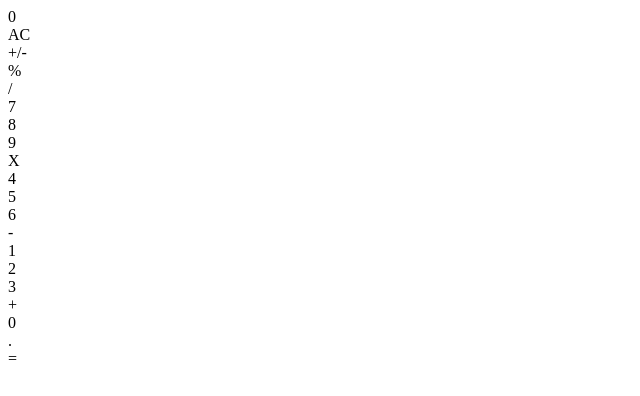
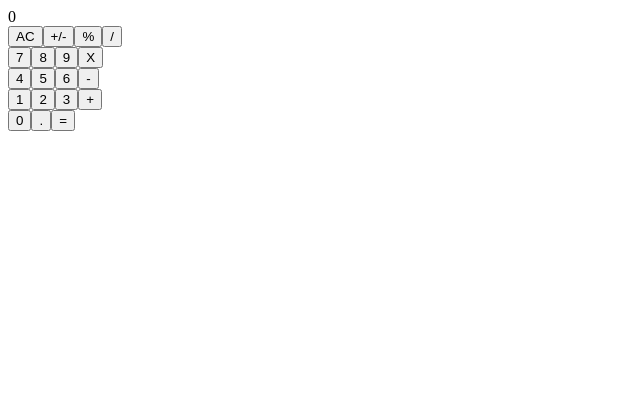
Before and after one commit to keshav-c/React-Calculator, a React (Create React App) app: page / in a window 1280 px wide. Shown: the top 396 px of the page, without its empty margins (0-640 px from the left). Built offline with nearby package versions, Linux system fonts and the light colour scheme.

Commit message:
Add type button to the Button component

```diff
--- a/src/components/Button.js
+++ b/src/components/Button.js
@@ -4,9 +4,9 @@ import PropTypes from 'prop-types';
 const Button = props => {
   const { name } = props;
   return (
-    <div>
+    <button type="button">
       { name }
-    </div>
+    </button>
   );
 };
 
```
